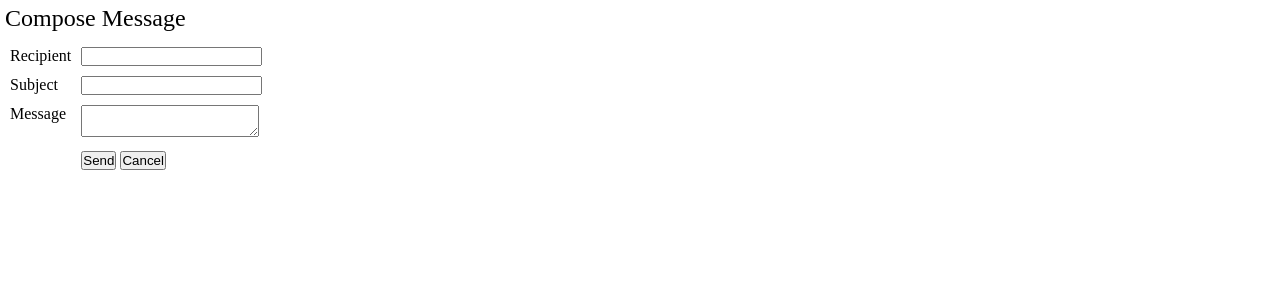
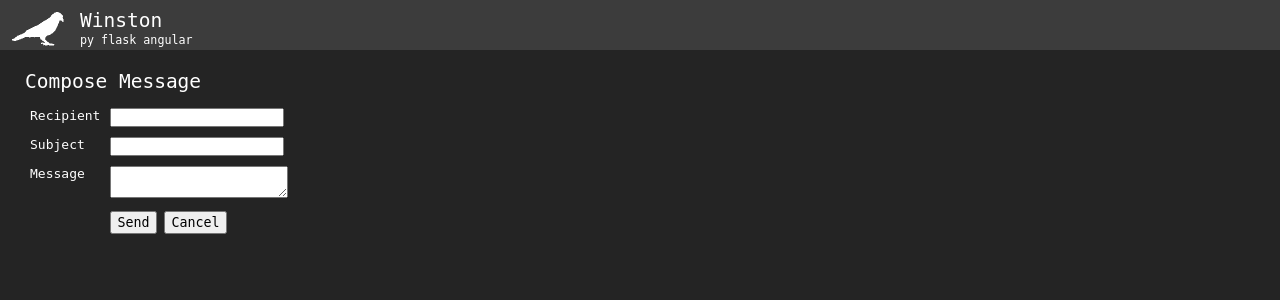
Before and after one commit to CraicOverflow89/winston, a Flask app: page /compose in a window 1280 px wide. Shown: the top 300 px of the page. Run offline with Flask 2, Linux system fonts and the light colour scheme.

Commit message:
Added basic header and layout styles.

```diff
--- a/static/styles/main.css
+++ b/static/styles/main.css
@@ -1,24 +1,74 @@
 * {
 	margin: 0px;
 	padding: 0px;
+}
+
+body {
+	background-color: rgba(36, 36, 36, 1);
+	color: rgba(255, 255, 255, 1);
+	font-family: monospace;
+}
+
+.fill {
+	height: 100%;
+	width: 100%
+}
+
+input, textarea {
+	font-family: monospace;
+}
+
+input[type="button"] {
+	padding: 2px 5px;
 }
 
 table {
 	border-collapse: collapse;
 }
 
-table tr {
-	vertical-align: top;
-}
-
 table.bordered > tbody > tr > td {
-	border: 1px solid rgba(0, 0, 0, 1);
+	border: 1px solid rgba(255, 255, 255, 1);
 }
 
 table.padded > tbody > tr > td {
 	padding: 5px;
 }
 
+tr {
+	vertical-align: top;
+}
+
 text.title {
 	font-size: 150%;
 }
+
+div#header {
+	background-color: rgba(60, 60, 60, 1);
+	height: 50px;
+	left: 0px;
+	position: absolute;
+	top: 0px;
+	width: 100%;
+	z-index: 1;
+}
+
+div#header > table tr {
+	vertical-align: top;
+}
+
+div#header > table tr:first-child {
+	vertical-align: bottom;
+}
+
+div#header img.logo {
+	height: 36px;
+	width: 58px;
+}
+
+div#header text.header {
+	font-size: 150%;
+}
+
+div#header text.small {
+	font-size: 90%;
+}
--- /dev/null
+++ b/templates/header.html
@@ -0,0 +1,20 @@
+<div id = "header">
+	<table class = "fill">
+		<tr>
+			<td width = "10" rowspan = "2"></td>
+			<td width = "60" rowspan = "2">
+				<img class = "logo" src = "{{ url_for('static', filename='images/logo.png') }}" />
+			</td>
+			<td width = "10" rowspan = "2"></td>
+			<td width = "*">
+				<text class = "header">Winston</text>
+			</td>
+			<td width = "10" rowspan = "2"></td>
+		</tr>
+		<tr height = "18">
+			<td>
+				<text class = "small">py flask angular</text>
+			</td>
+		</tr>
+	</table>
+</div>
--- a/templates/inbox.html
+++ b/templates/inbox.html
@@ -28,7 +28,7 @@
 					{{ message["sender_name"] }}
 				</td>
 				<td>
-					{{ message["date"] }}
+					{{ message.date }}
 				</td>
 			</tr>
 		{% endfor %}
--- a/templates/layout.html
+++ b/templates/layout.html
@@ -5,14 +5,26 @@
 		<link rel = "stylesheet" href = "{{ url_for('static', filename='styles/main.css') }}" />
 	</head>
 	<body>
-		<table class = "padded">
-			<tr>
+		<table id = "root" class = "fill">
+			<tr height = "50">
+				<td colspan = "3">{% include "header.html" %}</td>
+			</tr>
+			<tr height = "*">
+				<td width = "20"></td>
 				<td>
-					<text class = "title">{% block title %}Welcome{% endblock %}</text>
+					<br>
+					<table class = "padded">
+						<tr>
+							<td>
+								<text class = "title">{% block title %}{% endblock %}</text>
+							</td>
+						</tr>
+						<tr>
+							<td>{% block content %}{% endblock %}</td>
+						</tr>
+					</table>
 				</td>
-			</tr>
-			<tr>
-				<td>{% block content %}{% endblock %}</td>
+				<td width = "20"></td>
 			</tr>
 		</table>
 	</body>
```
Also changed, not shown: static/images/logo.png (added).
